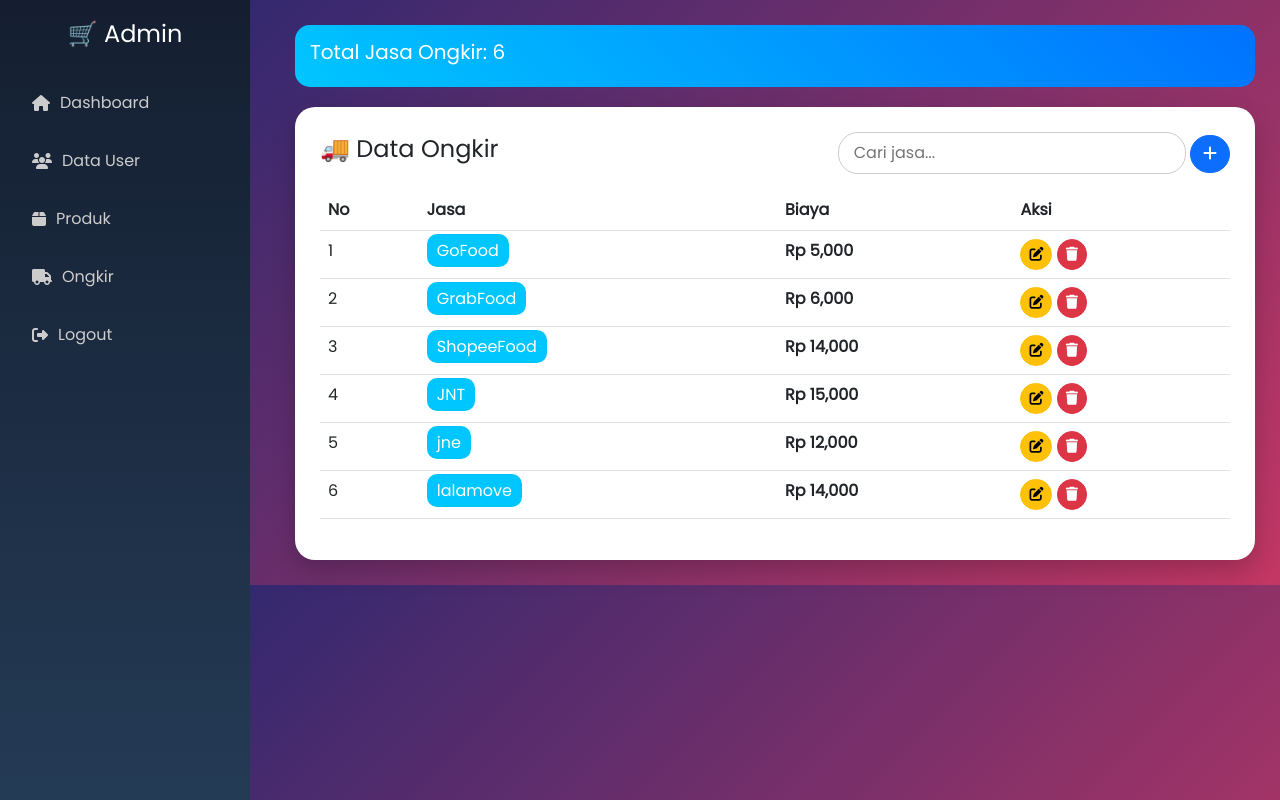
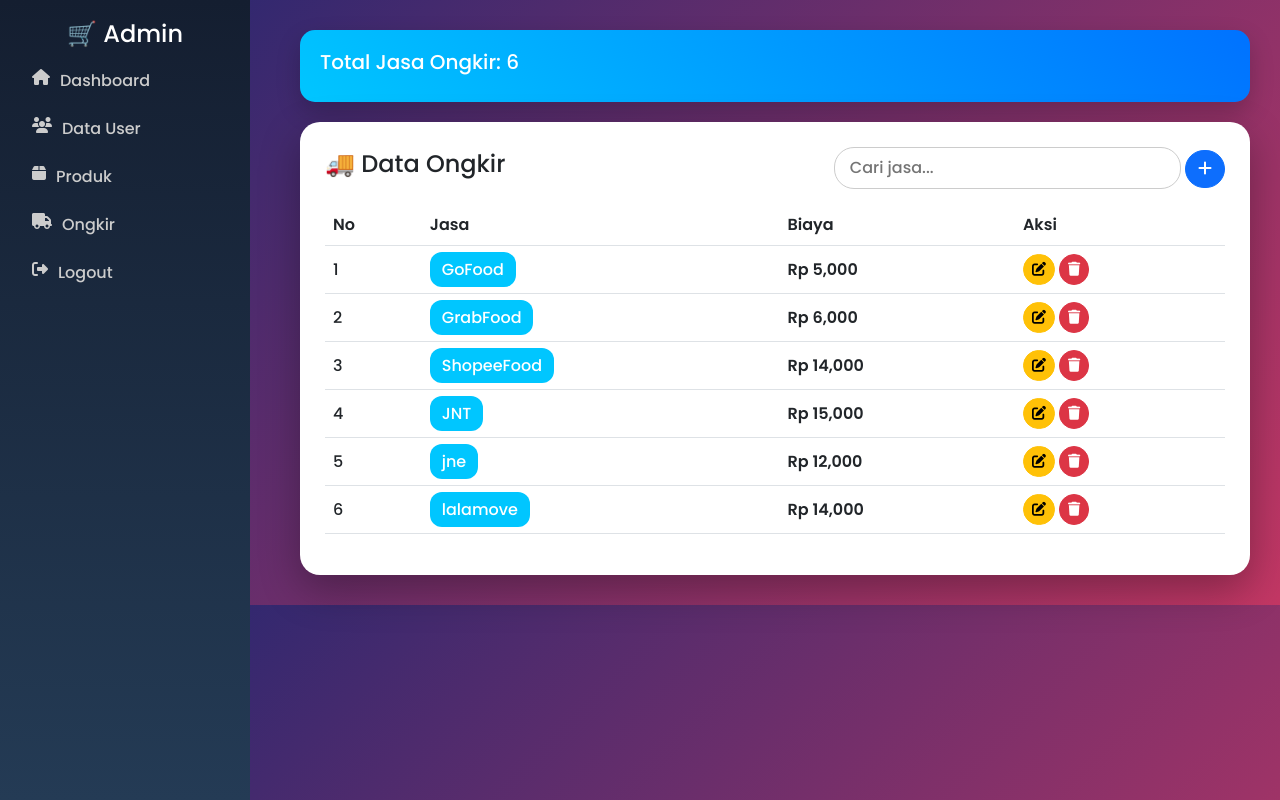
Before and after one commit to iqbaldssaa345/toko-iqbal, a PHP site: page /admin/ongkir.php in a window 1280 px wide. Run offline with PHP 8.4, Linux system fonts and the light colour scheme; data comes from the database, SQL or seed files in the repository.

Commit message:
lanjutan

```diff
--- a/admin/ongkir.php
+++ b/admin/ongkir.php
@@ -2,48 +2,55 @@
 session_start();
 include '../koneksi.php';
 
-/* TAMBAH */
+/* ================= TAMBAH ================= */
 if(isset($_POST['tambah'])){
-    $jasa = $_POST['nama_jasa'];
-    $biaya = $_POST['biaya'];
+    $jasa = mysqli_real_escape_string($conn,$_POST['nama_jasa']);
+    $biaya = intval($_POST['biaya']);
 
     mysqli_query($conn,"INSERT INTO ongkir (nama_jasa,biaya)
     VALUES('$jasa','$biaya')");
-    header("location:ongkir.php");
+
+    header("Location: ongkir.php");
+    exit;
 }
 
-/* HAPUS */
+/* ================= HAPUS ================= */
 if(isset($_GET['hapus'])){
-    mysqli_query($conn,"DELETE FROM ongkir WHERE id='$_GET[id]'");
-    header("location:ongkir.php");
+    $id = intval($_GET['hapus']);
+    mysqli_query($conn,"DELETE FROM ongkir WHERE id='$id'");
+
+    header("Location: ongkir.php");
+    exit;
 }
 
-/* EDIT */
+/* ================= EDIT ================= */
 if(isset($_POST['edit'])){
-    $id = $_POST['id'];
-    $jasa = $_POST['nama_jasa'];
-    $biaya = $_POST['biaya'];
+    $id = intval($_POST['id']);
+    $jasa = mysqli_real_escape_string($conn,$_POST['nama_jasa']);
+    $biaya = intval($_POST['biaya']);
 
     mysqli_query($conn,"UPDATE ongkir SET
     nama_jasa='$jasa',
     biaya='$biaya'
     WHERE id='$id'");
 
-    header("location:ongkir.php");
+    header("Location: ongkir.php");
+    exit;
 }
 
-$data = mysqli_query($conn,"SELECT * FROM ongkir");
+/* ================= DATA ================= */
+$data = mysqli_query($conn,"SELECT * FROM ongkir ORDER BY id ASC");
 $total = mysqli_num_rows($data);
 ?>
 
 <!DOCTYPE html>
 <html>
 <head>
-<title>Ongkir  </title>
+<title>Ongkir</title>
 
-<link href="https://fonts.googleapis.com/css2?family=Poppins&display=swap" rel="stylesheet">
+<link href="https://fonts.googleapis.com/css2?family=Poppins:wght@300;500;600&display=swap" rel="stylesheet">
 <link href="https://cdn.jsdelivr.net/npm/bootstrap@5.3.0/dist/css/bootstrap.min.css" rel="stylesheet">
-<link href="https://cdnjs.cloudflare.com/ajax/libs/font-awesome/6.4.0/css/all.min.css" rel="stylesheet">
+<link href="https://cdnjs.cloudflare.com/ajax/libs/font-awesome/6.5.0/css/all.min.css" rel="stylesheet">
 
 <style>
 body{
@@ -57,26 +64,18 @@ body{
     height:100vh;
     position:fixed;
     background:linear-gradient(180deg,#141e30,#243b55);
-    color:white;
     padding:20px;
 }
-
-.sidebar h4{
-    text-align:center;
-    margin-bottom:30px;
-}
-
+.sidebar h4{color:white;text-align:center;}
 .sidebar a{
     display:flex;
-    align-items:center;
     gap:10px;
+    padding:12px;
     color:#ccc;
-    padding:12px;
+    text-decoration:none;
     border-radius:12px;
-    text-decoration:none;
-    margin-bottom:10px;
+    transition:0.3s;
 }
-
 .sidebar a:hover{
     background:rgba(255,255,255,0.1);
     color:white;
@@ -85,7 +84,7 @@ body{
 /* CONTENT */
 .content{
     margin-left:270px;
-    padding:25px;
+    padding:30px;
 }
 
 /* CARD */
@@ -93,16 +92,17 @@ body{
     background:white;
     border-radius:20px;
     padding:25px;
-    box-shadow:0 10px 25px rgba(0,0,0,0.2);
+    box-shadow:0 15px 40px rgba(0,0,0,0.3);
 }
 
 /* STAT */
 .stat{
     background:linear-gradient(45deg,#00c6ff,#0072ff);
     color:white;
-    padding:15px;
+    padding:20px;
     border-radius:15px;
     margin-bottom:20px;
+    box-shadow:0 10px 25px rgba(0,0,0,0.2);
 }
 
 /* TABLE */
@@ -111,11 +111,12 @@ body{
     color:white;
 }
 
-/* SEARCH */
-.search{
-    border-radius:20px;
-    padding:8px 15px;
-    border:1px solid #ccc;
+/* BADGE */
+.badge-ongkir{
+    background:#00c6ff;
+    color:white;
+    padding:6px 12px;
+    border-radius:12px;
 }
 
 /* BUTTON */
@@ -123,12 +124,11 @@ body{
     border-radius:20px;
 }
 
-/* BADGE */
-.badge-ongkir{
-    background:#00c6ff;
-    color:white;
-    padding:5px 10px;
-    border-radius:10px;
+/* SEARCH */
+.search{
+    border-radius:20px;
+    padding:8px 15px;
+    border:1px solid #ccc;
 }
 </style>
 
@@ -151,7 +151,6 @@ function cari(){
 <!-- SIDEBAR -->
 <div class="sidebar">
     <h4>🛒 Admin</h4>
-
     <a href="index.php"><i class="fa fa-home"></i> Dashboard</a>
     <a href="users.php"><i class="fa fa-users"></i> Data User</a>
     <a href="produk.php"><i class="fa fa-box"></i> Produk</a>
@@ -179,7 +178,8 @@ function cari(){
     </div>
 </div>
 
-<table class="table table-hover">
+<div class="table-responsive">
+<table class="table table-hover align-middle">
 <thead>
 <tr>
 <th>No</th>
@@ -190,19 +190,21 @@ function cari(){
 </thead>
 
 <tbody>
-<?php $no=1; mysqli_data_seek($data,0); while($d = mysqli_fetch_array($data)){ ?>
+<?php $no=1; while($d = mysqli_fetch_array($data)){ ?>
 <tr>
 <td><?= $no++ ?></td>
 <td><span class="badge-ongkir"><?= $d['nama_jasa'] ?></span></td>
 <td><b>Rp <?= number_format($d['biaya']) ?></b></td>
 <td>
-    <button class="btn btn-warning btn-sm" data-bs-toggle="modal" data-bs-target="#edit<?= $d['id'] ?>">
-        <i class="fa fa-edit"></i>
-    </button>
+<button class="btn btn-warning btn-sm" data-bs-toggle="modal" data-bs-target="#edit<?= $d['id'] ?>">
+<i class="fa fa-edit"></i>
+</button>
 
-    <a href="?hapus=<?= $d['id'] ?>" class="btn btn-danger btn-sm" onclick="return confirm('Hapus data?')">
-        <i class="fa fa-trash"></i>
-    </a>
+<a href="?hapus=<?= $d['id'] ?>"
+class="btn btn-danger btn-sm"
+onclick="return confirm('Yakin hapus data?')">
+<i class="fa fa-trash"></i>
+</a>
 </td>
 </tr>
 
@@ -237,6 +239,7 @@ function cari(){
 <?php } ?>
 </tbody>
 </table>
+</div>
 
 </div>
 </div>
@@ -253,11 +256,8 @@ function cari(){
 </div>
 
 <div class="modal-body">
-
-<input type="text" name="nama_jasa" class="form-control mb-2" placeholder="Contoh: Maxim, Lalamove" required>
-
+<input type="text" name="nama_jasa" class="form-control mb-2" placeholder="Contoh: JNE, J&T" required>
 <input type="number" name="biaya" class="form-control" placeholder="Biaya" required>
-
 </div>
 
 <div class="modal-footer">
```
Also changed, not shown: admin/users.php (+30 -23 lines).
